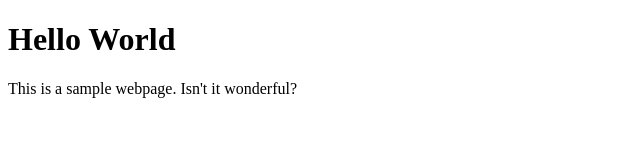
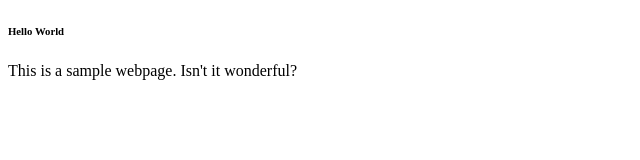
Before and after one commit to davidjmclean/davidjmclean.github.io, a plain HTML site: page stuff/testpage.html in a window 1280 px wide. Shown: the whole page, without its empty margins (0-640 px from the left). Drawn offline with Linux system fonts and the light colour scheme.

Commit message:
Update testpage.html

```diff
--- a/stuff/testpage.html
+++ b/stuff/testpage.html
@@ -1,7 +1,7 @@
 <!DOCTYPE html>
 <html>
   <body>
-    <h1>Hello World</h1>
+    <h6>Hello World</h6>
     <p>This is a sample webpage. Isn't it wonderful?</p>
   </body>
 </html>
```
